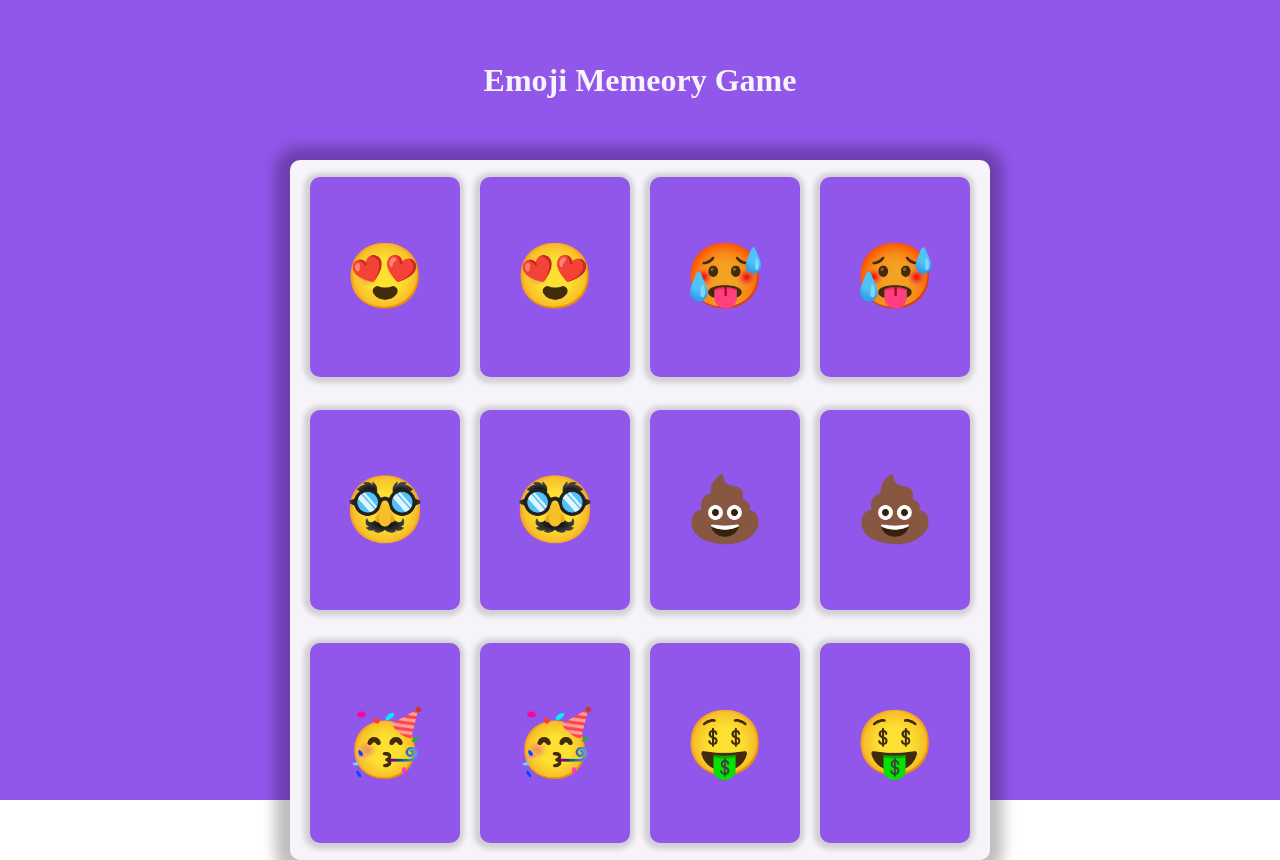
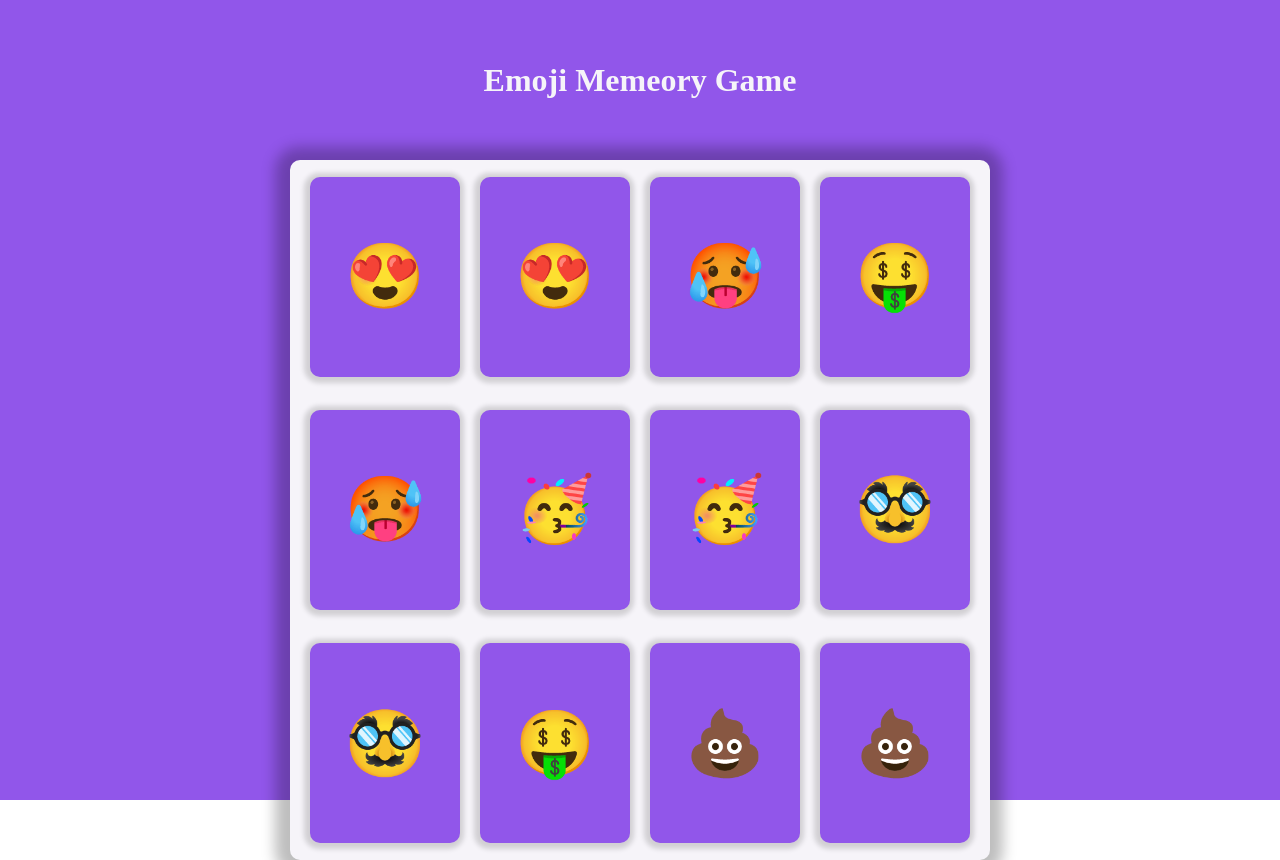
Before and after one commit to mcopanos/ReactMemoryGame, a React (Vite) app: page / in a window 1280 px wide. Built offline with nearby package versions, Linux system fonts and the light colour scheme.

Commit message:
ramdomized the emoji cards

```diff
--- a/src/App.jsx
+++ b/src/App.jsx
@@ -5,9 +5,16 @@ import Board from './components/styled/board.styled.jsx'
 import List from './components/styled/list.styled.jsx'
 import Card from './components/styled/card.styled.jsx'
 import Item from './components/styled/item.styled.jsx'
+import { useId } from 'react'
+import { useState } from 'react'
 
 function App() {
   const emojis = ['😍', '😍', '🥵', '🥵', '🥸', '🥸', '💩', '💩', '🥳','🥳', '🤑', '🤑'];
+  randomEmojis(emojis)
+  function randomEmojis(arr) {
+    arr.sort(() => Math.random() - 0.5)
+  }
+
 
   return (
     <>
@@ -19,7 +26,7 @@ function App() {
           <List>
             {
               emojis.map(emoji => (
-                <Item>
+                <Item key={useId()}>
                   <Card>
                     <text style={{fontSize: '4em'}}>{emoji}</text>
                   </Card>
```
